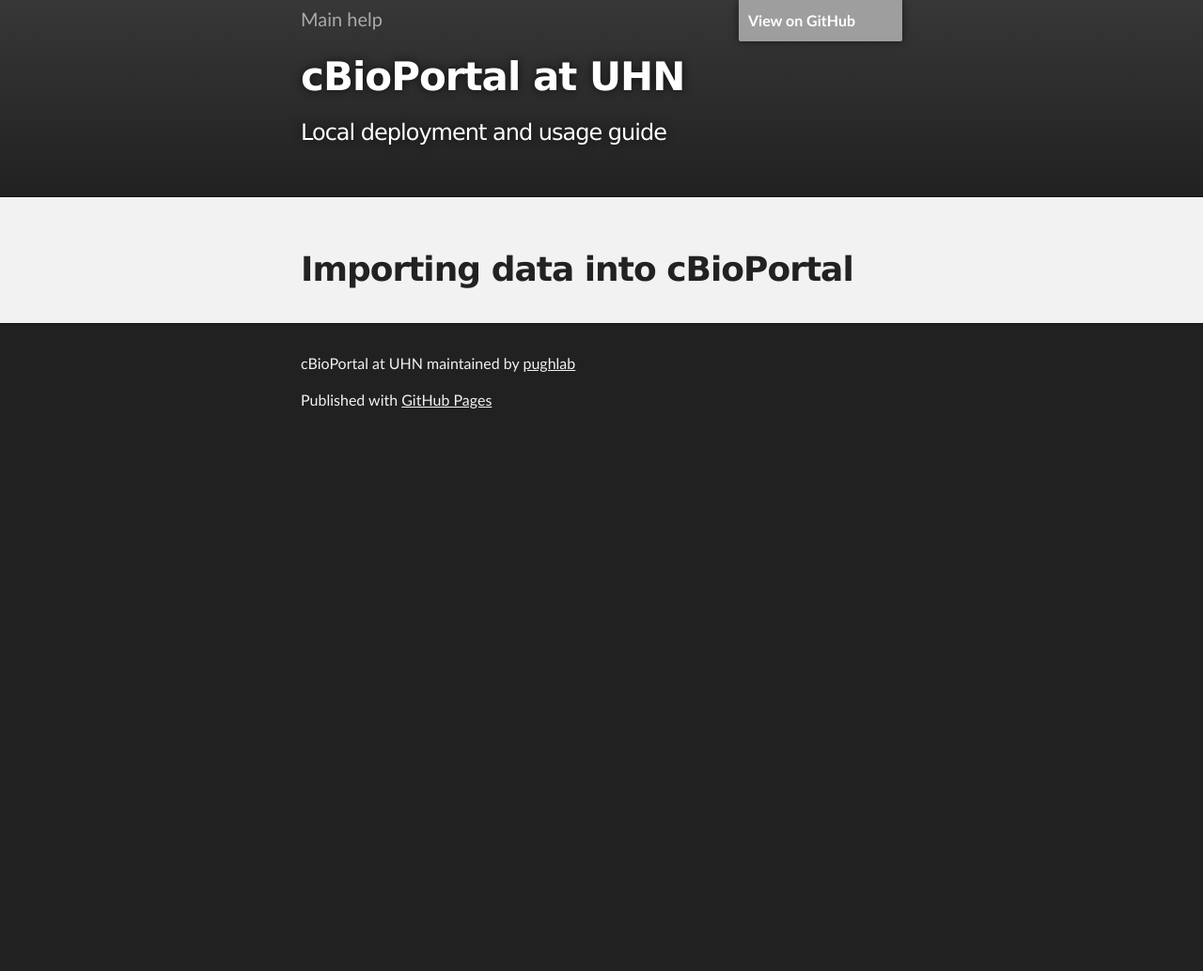
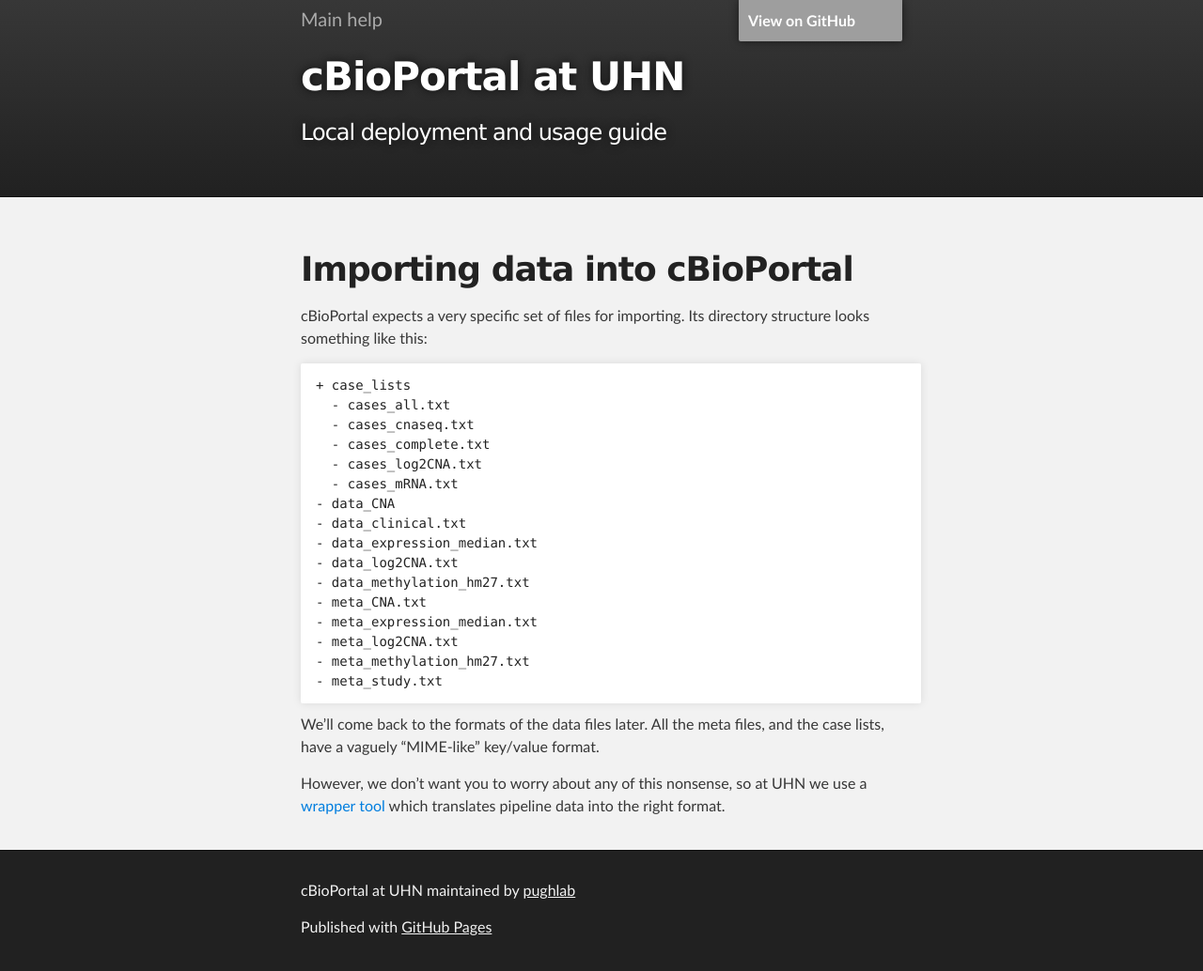
Before and after one commit to pughlab/cbioportal-documentation, a Jekyll site: the page built from pages/import-guide.md, in a window 1280 px wide. Shown: the whole page at 94% size. Built offline with Jekyll 4.4.1, drawn with Linux system fonts in a browser that asks for light colours; before the commit the page ends 900 px from its top, so only the background shows below that; grey boxes are pictures that could not be loaded.

````diff
--- a/pages/import-guide.md
+++ b/pages/import-guide.md
@@ -3,3 +3,28 @@ layout: default
 ---
 
 # Importing data into cBioPortal
+
+cBioPortal expects a very specific set of files for importing. Its directory structure looks something like this:
+
+```
++ case_lists
+  - cases_all.txt
+  - cases_cnaseq.txt
+  - cases_complete.txt
+  - cases_log2CNA.txt
+  - cases_mRNA.txt
+- data_CNA
+- data_clinical.txt
+- data_expression_median.txt
+- data_log2CNA.txt
+- data_methylation_hm27.txt
+- meta_CNA.txt
+- meta_expression_median.txt
+- meta_log2CNA.txt
+- meta_methylation_hm27.txt
+- meta_study.txt
+```
+
+We'll come back to the formats of the data files later. All the meta files, and the case lists, have a vaguely "MIME-like" key/value format.
+
+However, we don't want you to worry about any of this nonsense, so at UHN we use a [wrapper tool](https://github.com/pughlab/import_wrapper) which translates pipeline data into the right format.
````
Also changed, not shown: pages/deployment-authentication.md (added, +33 -0 lines), pages/deployment-guide.md (+4 -0 lines).
